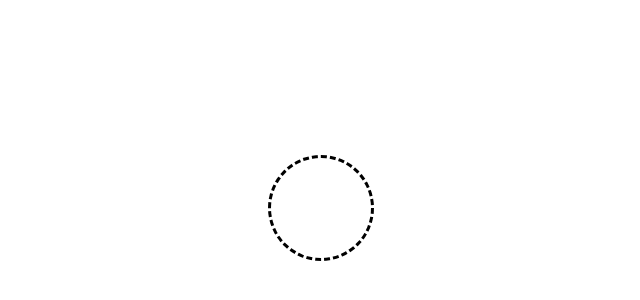
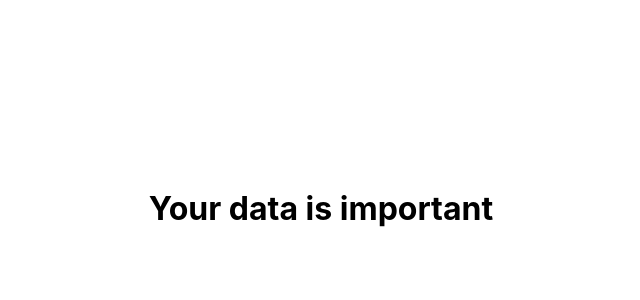
Before and after one commit to k806house/datadon, a React (Create React App) app: page / in a window 1280 px wide. Shown: the part 152-452 px from the top of the page, without its empty margins (319-959 px from the left). Built offline with nearby package versions, Linux system fonts and the light colour scheme.

Commit message:
add caption

```diff
--- a/src/App.css
+++ b/src/App.css
@@ -44,11 +44,8 @@
   height: 90vh;
 }
 
-.circle {
-  width: 100px;
-  height: 100px;
-  border-radius: 50%;
-  border: 3px dashed black;
+.caption {
+  animation: show-caption 3s forwards;
 }
 
 .circle-enter-active {
@@ -62,17 +59,31 @@
 .circle-exit-active {
   animation: show-caption 1s reverse;
 }
-
+/*
 @keyframes show-caption {
   0%{
     opacity: 0;
-    transform: translateY(-200px);
+  }
+  20%{
+    opacity: 0.2;
   }
   50%{
-    opacity: 1;
+    opacity: 0.5;
+  }
+  70%{
+    opacity: 0.7;
   }
   100%{
-    transform: translateY(0);
+    opacity: 1;;
+  }
+} */
+
+@keyframes show-caption {
+  from{
+    opacity: 0;
+  }
+  to{
+    opacity: 1;;
   }
 }
 
--- a/src/App.js
+++ b/src/App.js
@@ -8,15 +8,17 @@ function App() {
   return (
     <div className="App">
       <div className='wrap'>
-        <CSSTransition
+        {/* <CSSTransition
             in={captionVisible}
             timeout={500}
             mountOnEnter
             unmountOnExit
             classNames="circle"
-          >
-            <div className="circle"></div>
-        </CSSTransition>
+          > */}
+          <h1 className="caption">
+            Your data is important
+          </h1>
+        {/* </CSSTransition> */}
       </div>
     </div>
   );
```
